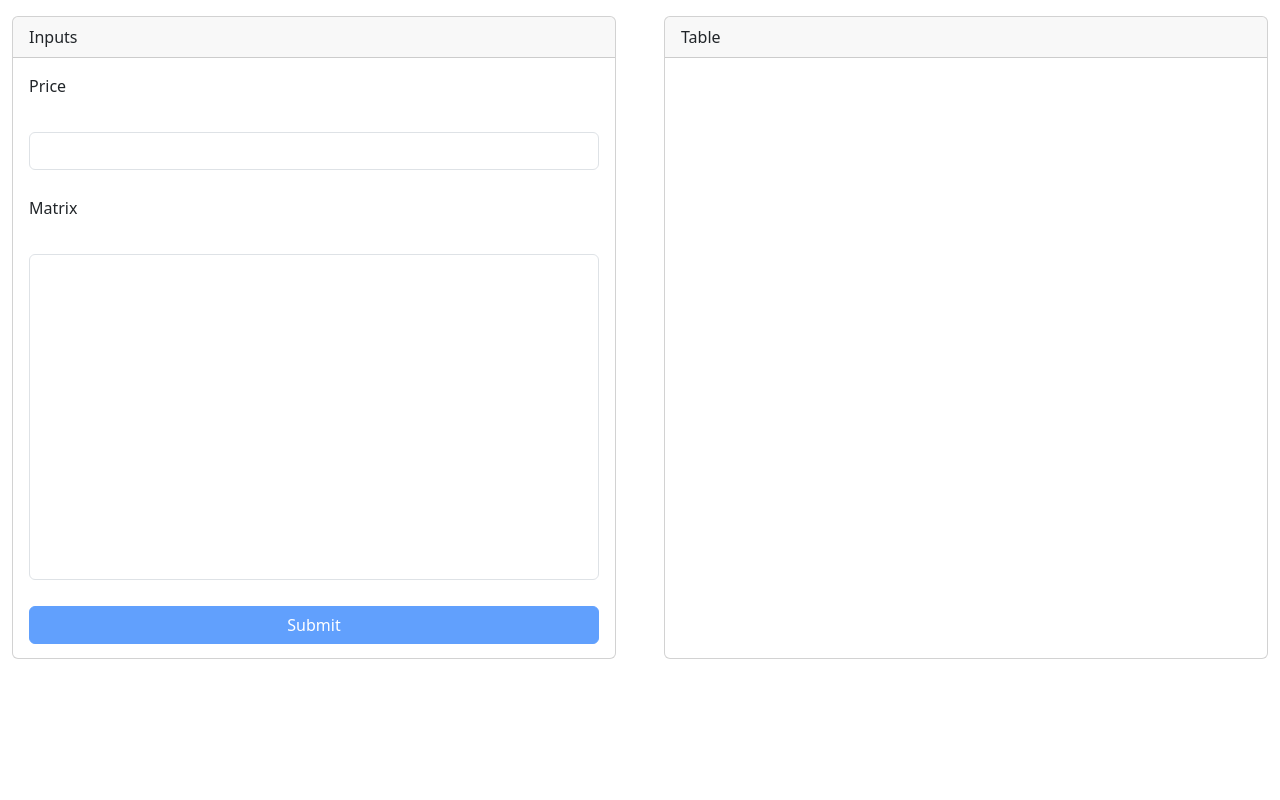
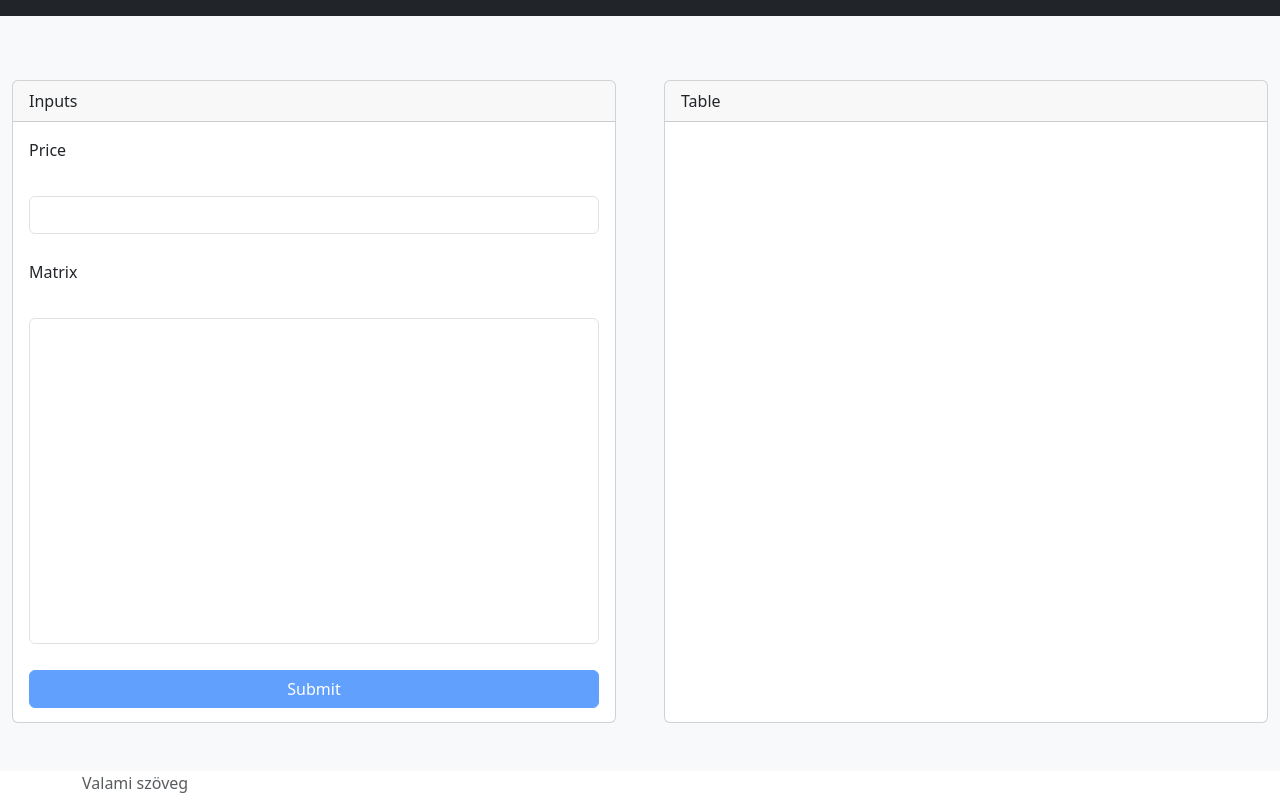
Before and after one commit to Milan-stud/fs_villany, a plain HTML site: page FRONTEND/index.html in a window 1280 px wide. Drawn offline with nearby package versions, Linux system fonts and the light colour scheme.

Commit message:
footer header

```diff
--- a/FRONTEND/index.html
+++ b/FRONTEND/index.html
@@ -16,14 +16,22 @@
   </head>
 
   <body>
-    <div class="conatiner">
+    <header>
+        <div class="navbar navbar-dark bg-dark box-shadow">
+
+        </div>
+    </header>
+    <div class="conatiner py-5 bg-light">
       <div class="row">
         <div class="col">
           <div class="container">
             <div class="card mt-3" id="allInput">
               <div class="card-header">Inputs</div>
               <div class="card-body" style="height: 600px">
-                <div class="d-flex flex-column justify-content-between" style="height: 570px;">
+                <div
+                  class="d-flex flex-column justify-content-between"
+                  style="height: 570px"
+                >
                   <label class="form-label">Price</label>
                   <input
                     id="kell"
@@ -65,7 +73,11 @@
         </div>
       </div>
     </div>
-
+    <footer class="text-muted">
+        <div class="container">
+            Valami szöveg
+        </div>
+    </footer>
     <script
       src="https://cdn.jsdelivr.net/npm/bootstrap@5.3.5/dist/js/bootstrap.bundle.min.js"
       integrity="sha384-k6d4wzSIapyDyv1kpU366/PK5hCdSbCRGRCMv+eplOQJWyd1fbcAu9OCUj5zNLiq"
```
